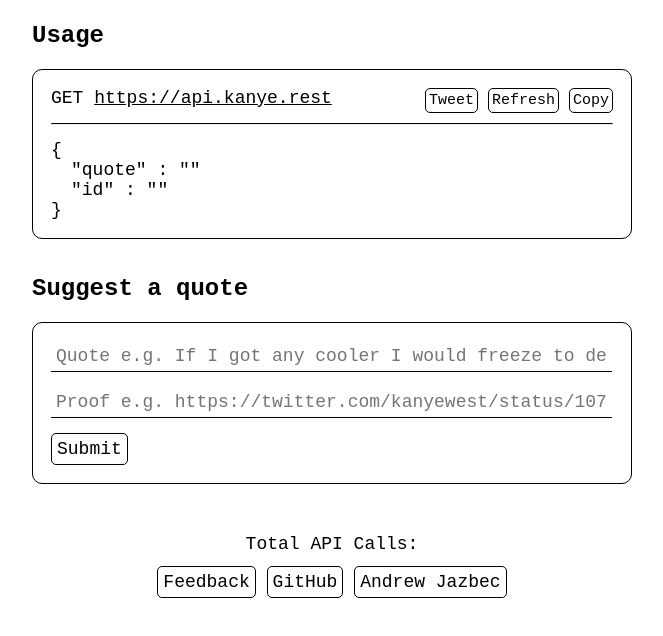
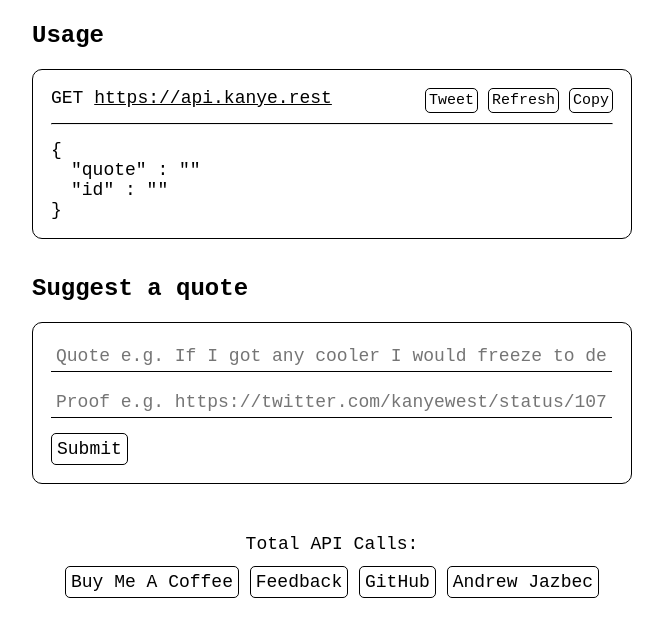
Before and after one commit to ajzbc/kanye.rest, a plain HTML site: page index.html in a window 1280 px wide. Shown: the part 274-910 px from the top of the page, without its empty margins (308-971 px from the left). Drawn offline with Linux system fonts and the light colour scheme; no server answers.

Commit message:
this got more popular than i thought...

```diff
--- a/index.html
+++ b/index.html
@@ -113,6 +113,7 @@
         </section>
         <footer>
             <p>Total API Calls: <b id="apiCalls"></b></p>
+            <a class="footerButton" href="https://buymeacoff.ee/ajzbc">Buy Me A Coffee</a>
             <a class="footerButton" href="https://github.com/ajzbc/kanye.rest/issues">Feedback</a>
             <a class="footerButton" href="https://github.com/ajzbc/kanye.rest">GitHub</a>
             <a class="footerButton" href="https://ajzbc.com">Andrew Jazbec</a>
```
